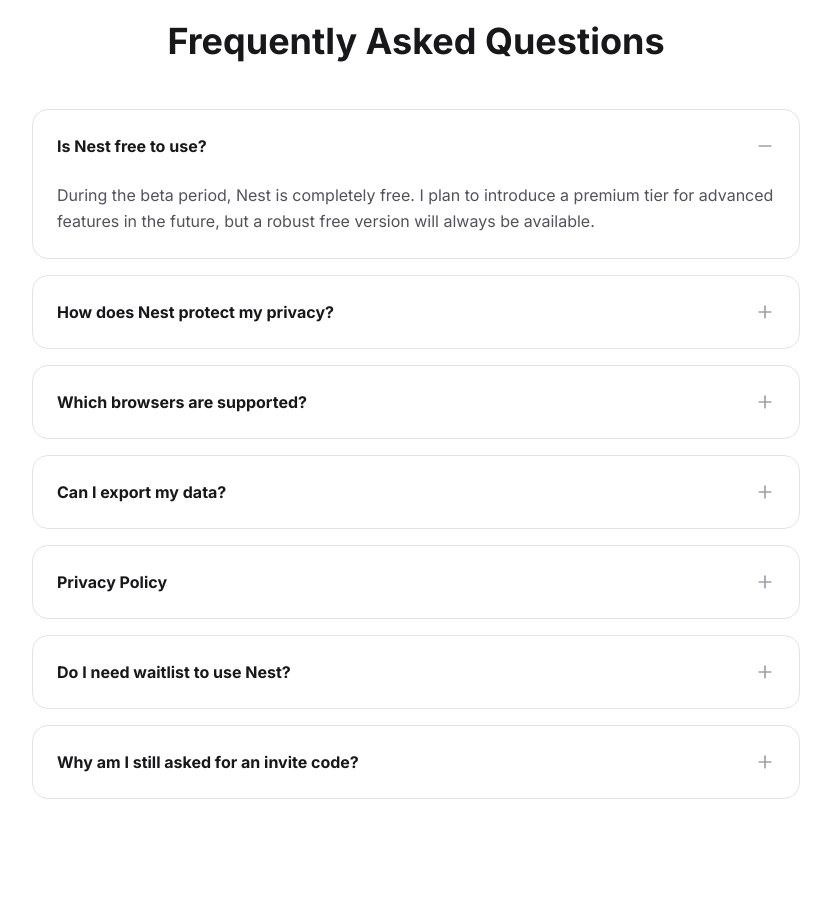
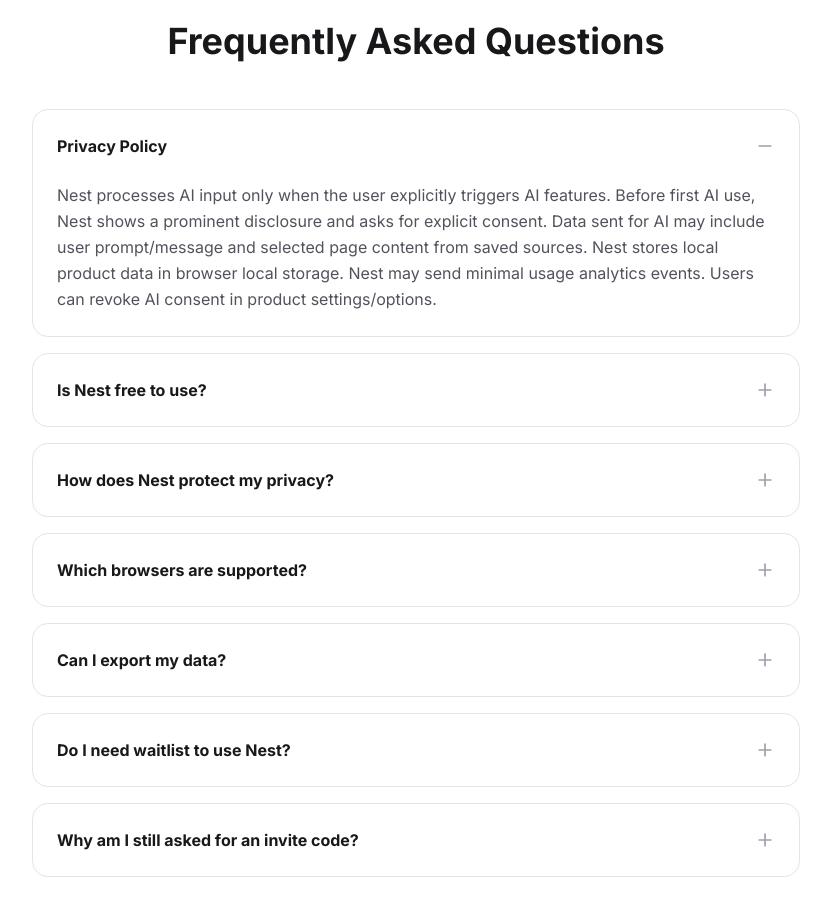
Before and after one commit to allensucre/Nest-Website-aistudio-, a React (Vite) app: page / in a window 1280 px wide. Shown: the part 5860-6776 px from the top of the page, without its empty margins (224-1055 px from the left). Built offline with nearby package versions, Linux system fonts and the light colour scheme; no server answers.

Commit message:
website: move privacy policy to top of faq

```diff
--- a/src/App.tsx
+++ b/src/App.tsx
@@ -971,6 +971,10 @@ const FAQ = () => {
 
   const faqs = [
     {
+      q: "Privacy Policy",
+      a: "Nest processes AI input only when the user explicitly triggers AI features. Before first AI use, Nest shows a prominent disclosure and asks for explicit consent. Data sent for AI may include user prompt/message and selected page content from saved sources. Nest stores local product data in browser local storage. Nest may send minimal usage analytics events. Users can revoke AI consent in product settings/options."
+    },
+    {
       q: "Is Nest free to use?",
       a: "During the beta period, Nest is completely free. I plan to introduce a premium tier for advanced features in the future, but a robust free version will always be available."
     },
@@ -985,10 +989,6 @@ const FAQ = () => {
     {
       q: "Can I export my data?",
       a: "Yes! You can export your entire archive as a structured JSON file or a readable Markdown document at any time from the settings menu."
-    },
-    {
-      q: "Privacy Policy",
-      a: "Nest processes AI input only when the user explicitly triggers AI features. Before first AI use, Nest shows a prominent disclosure and asks for explicit consent. Data sent for AI may include user prompt/message and selected page content from saved sources. Nest stores local product data in browser local storage. Nest may send minimal usage analytics events. Users can revoke AI consent in product settings/options."
     },
     {
       q: "Do I need waitlist to use Nest?",
```
